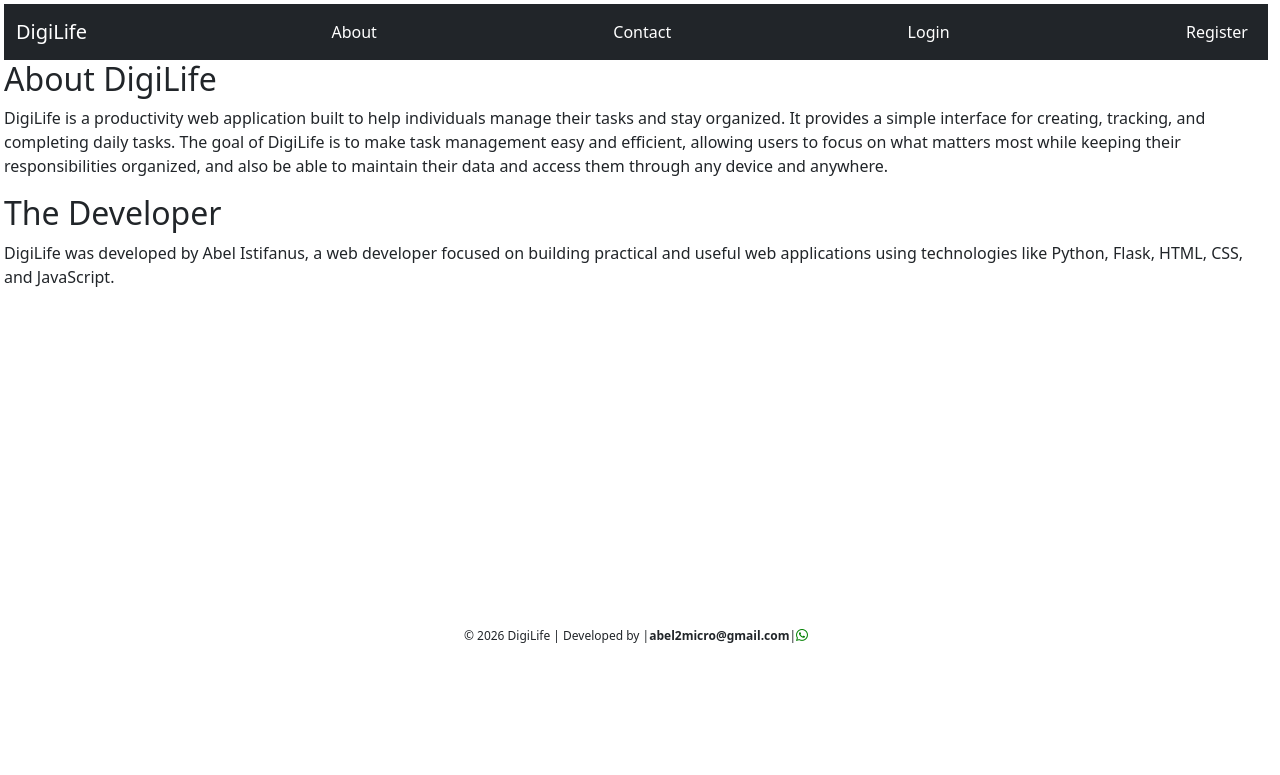
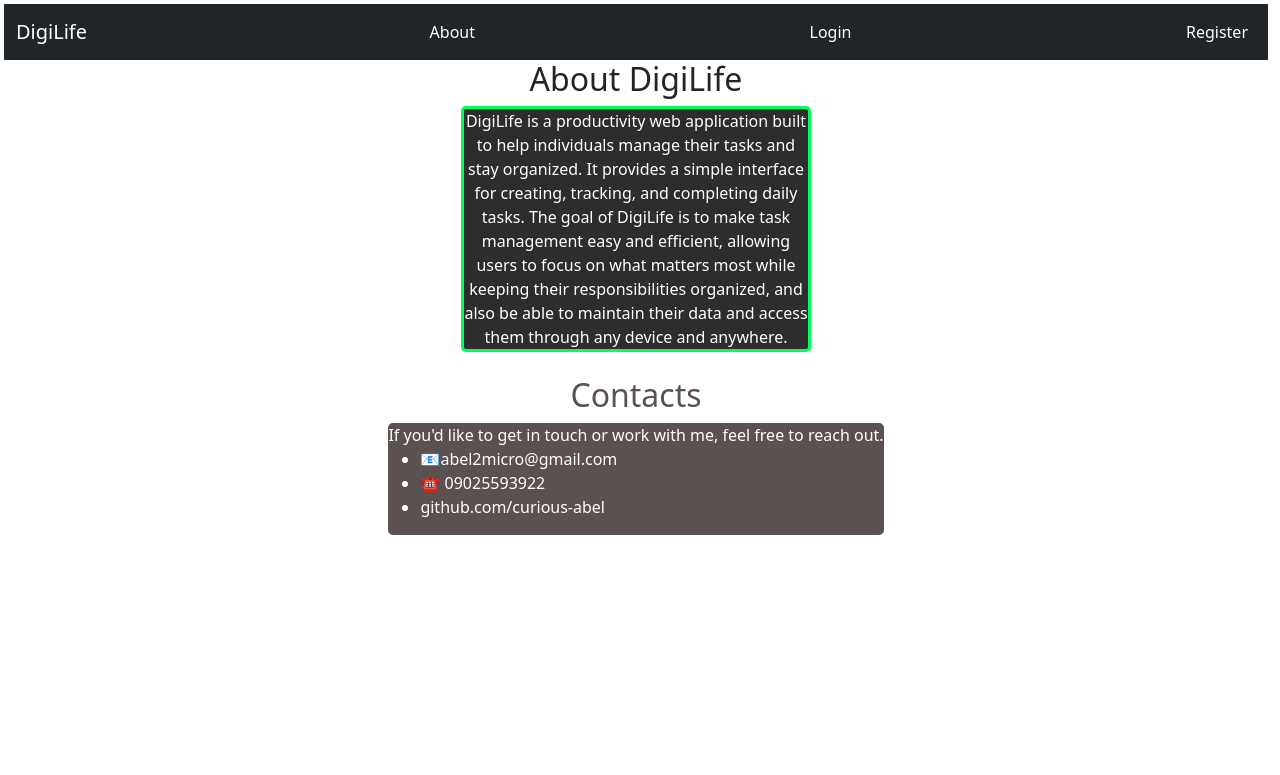
Before and after one commit to curious-abel/DigiLife, a Flask app: page /about in a window 1280 px wide. Shown: the top 775 px of the page. Before the commit the page ends 643 px from the top, so only its background shows below. Run offline with Flask 3, Linux system fonts and the light colour scheme.

Commit message:
contact removed

```diff
--- a/app.py
+++ b/app.py
@@ -257,6 +257,7 @@ def saving(id):
     reminder = Reminder.query.get_or_404(id)
     reminder.content = data.get('reminder')
     date = data.get('date')
+    print(f'this is my date{date}')
     converted_date = datetime.strptime(date, "%Y-%m-%d").date()
     reminder.exp_date = converted_date
     color = data.get('color')
@@ -282,9 +283,6 @@ def check_users():
 def about():
     return render_template('about.html')
 
-@app.route('/contact')
-def contact():
-    return render_template('contact.html')
 
 @app.route('/logout')
 @login_required
--- a/templates/about.html
+++ b/templates/about.html
@@ -1,11 +1,46 @@
 {%extends 'base.html'%}
 {%block content%}
-<h2>About DigiLife</h2>
-<p>DigiLife is a productivity web application built to help individuals manage their tasks and stay organized.
-    It provides a simple interface for creating, tracking, and completing daily tasks.
-    The goal of DigiLife is to make task management easy and efficient, allowing users to focus on what matters
-    most while keeping their responsibilities organized, and also be able to maintain their data and access them through any device and anywhere.</p>
+<h2 style="text-align: center;">About DigiLife</h2>
+<div style="display: flex;
+    align-items: center;
+    flex-direction: column;
 
-<h2>The Developer</h2>
-<p>DigiLife was developed by Abel Istifanus, a web developer focused on building practical and useful web applications using technologies like Python, Flask, HTML, CSS, and JavaScript.</p>
+">
+    <div style="
+        background-color: rgb(46, 44, 44);
+        color: white;
+        border-radius: 5px;
+        border-style: solid;
+        border-color: rgb(0, 255, 98);
+        max-width: 350px;
+        text-align: center;
+        ">
+        DigiLife is a productivity web application built to help individuals manage their tasks and stay organized.
+        It provides a simple interface for creating, tracking, and completing daily tasks.
+        The goal of DigiLife is to make task management easy and efficient, allowing users to focus on what matters
+        most while keeping their responsibilities organized, and also be able to maintain their data and access them
+        through any device and anywhere.
+
+    </div>
+<br>
+<h2 style="color: rgb(92, 81, 81);">Contacts</h2>
+<div style="background-color: rgb(92, 81, 81);
+color: white;
+border-radius: 5px;
+">
+    <p style="margin: 0;">If you'd like to get in touch or work with me, feel free to reach out.</p>
+    <ul>
+    <li>📧abel2micro@gmail.com</li>
+    <li>☎ 09025593922</li>
+    <li>github.com/curious-abel</li>
+
+    </ul>
+</div>
+
+</div>
+
+
+
+
+
 {%endblock%}
--- a/templates/base.html
+++ b/templates/base.html
@@ -34,7 +34,7 @@
             Install App
             </button>
             <a class="ms-auto nav-link text-white" href="{{url_for('about')}}">About</a>
-            <a class="ms-auto nav-link text-white" href="{{url_for('contact')}}">Contact</a>
+
              {%if not current_user.is_authenticated%}
             <a class="ms-auto nav-link text-white" href="{{url_for('login')}}">Login</a>
             <a class="ms-auto nav-link text-white" href="{{url_for('register')}}">Register</a>
--- a/templates/home.html
+++ b/templates/home.html
@@ -9,9 +9,9 @@
             <div class="card">
                 <div class="card-body py-2">
                     <div class="row p-0">
-                        <div class="col-8 p-0" style="margin-left: -15px;">
-                            <button class="btn">
-                                <a style="font-weight: bold; margin-left: -15px;" href="{{url_for('note', task_id=i.id)}}">{{i.task_name}}</a>
+                        <div class="col-8 p-0" style="margin-left: 0;">
+                            <button class="btn" style="text-align: left; padding: 0; margin-left: 0;">
+                                <a style="font-weight: bold; margin-left: 0; " href="{{url_for('note', task_id=i.id)}}">{{i.task_name}}</a>
                             </button>
                         </div>
                         <div class="col-1">
```
Also changed, not shown: templates/diary.html (+8 -7 lines), instance/note.db.
